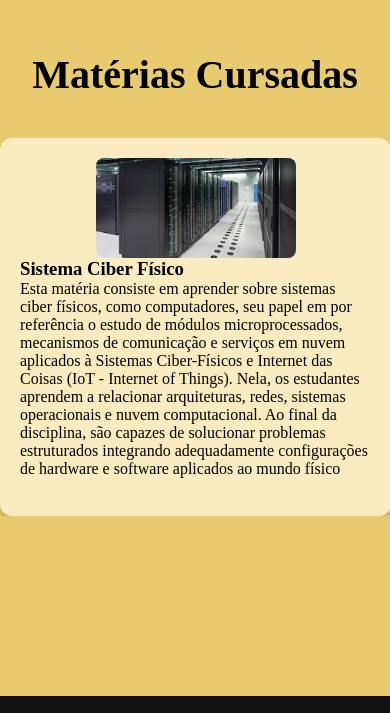
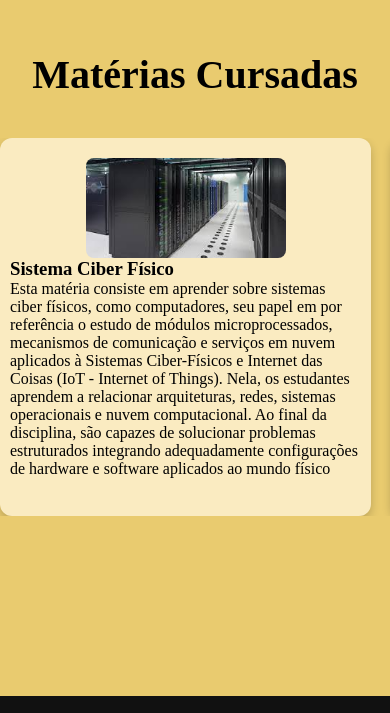
Before and after one commit to GabrielMDS532/Webpuc, a plain HTML site: page index.html in a window 390 px wide. Shown: the part 666-1379 px from the top of the page. Drawn offline with Linux system fonts and the light colour scheme.

Commit message:
styles atualizado

```diff
--- a/styles.css
+++ b/styles.css
@@ -156,13 +156,15 @@ body {
 
 
 
-@media (max-width: 700px) {
+@media (max-width: 600px) {
   .card {
     width: 90%;
-    margin: 0 auto;
+    /*margin: 0 auto;*/
     min-width: 90%;
     max-width: 100%;
     margin: 0 auto;
+    padding-left: 10px;
+    padding-right: 10px;
   }
 }
 .card img {
```
